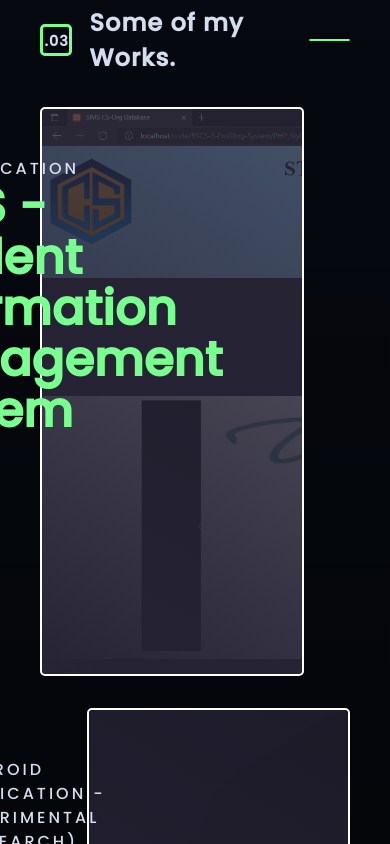
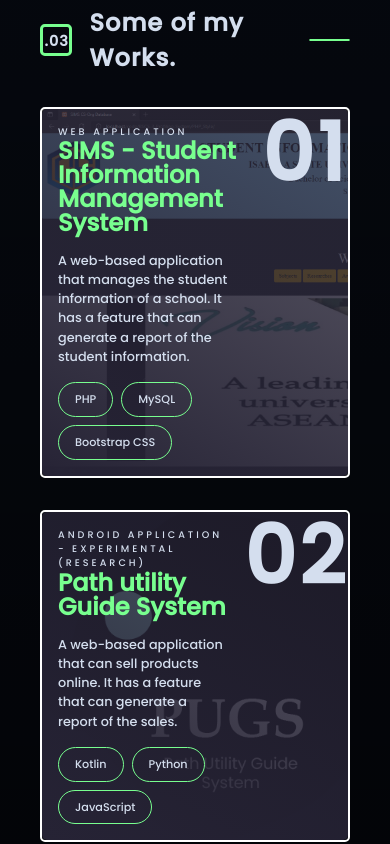
Before and after one commit to zyx-0314/portfolio, a Next.js app: page / in a window 390 px wide. Shown: the part 4320-5164 px from the top of the page. Built offline with nearby package versions, Linux system fonts and the light colour scheme.

Commit message:
Mobile Version

```diff
--- a/app/page/projects/style.ts
+++ b/app/page/projects/style.ts
@@ -65,6 +65,32 @@ export const ProjectContentContainer = styled.div<{ image?: string }>`
 			);
 		}
 	}
+
+	@media (max-width: 1024px) {
+		width: 100%;
+	}
+
+	@media (max-width: 768px) {
+		#number {
+			opacity: 1;
+			font-size: 5rem;
+			bottom: 2rem;
+		}
+
+		#content {
+			top: 0;
+		}
+
+		#hidden {
+			opacity: 1;
+		}
+
+		&:hover {
+			#number {
+				bottom: 2rem;
+			}
+		}
+	}
 `;
 
 export const Cover = styled.div`
@@ -90,6 +116,16 @@ export const ProjectContent = styled.div`
 	height: 100%;
 	gap: 1rem;
 	justify-content: flex-end;
+
+	p {
+		font-size: 1.2rem;
+	}
+
+	@media (max-width: 1024px) {
+		p {
+			font-size: 0.8rem;
+		}
+	}
 `;
 
 export const ContentHead = styled.div`
@@ -108,6 +144,28 @@ export const ContentHead = styled.div`
 		font-size: 1rem;
 		text-transform: uppercase;
 	}
+
+	@media (max-width: 1024px) {
+		h1 {
+			font-size: 2rem;
+			line-height: 2.5rem;
+		}
+
+		h2 {
+			font-size: 0.8rem;
+		}
+	}
+
+	@media (max-width: 768px) {
+		h1 {
+			font-size: 1.5rem;
+			line-height: 1.5rem;
+		}
+
+		h2 {
+			font-size: 0.6rem;
+		}
+	}
 `;
 
 export const TechStack = styled.li`
```
